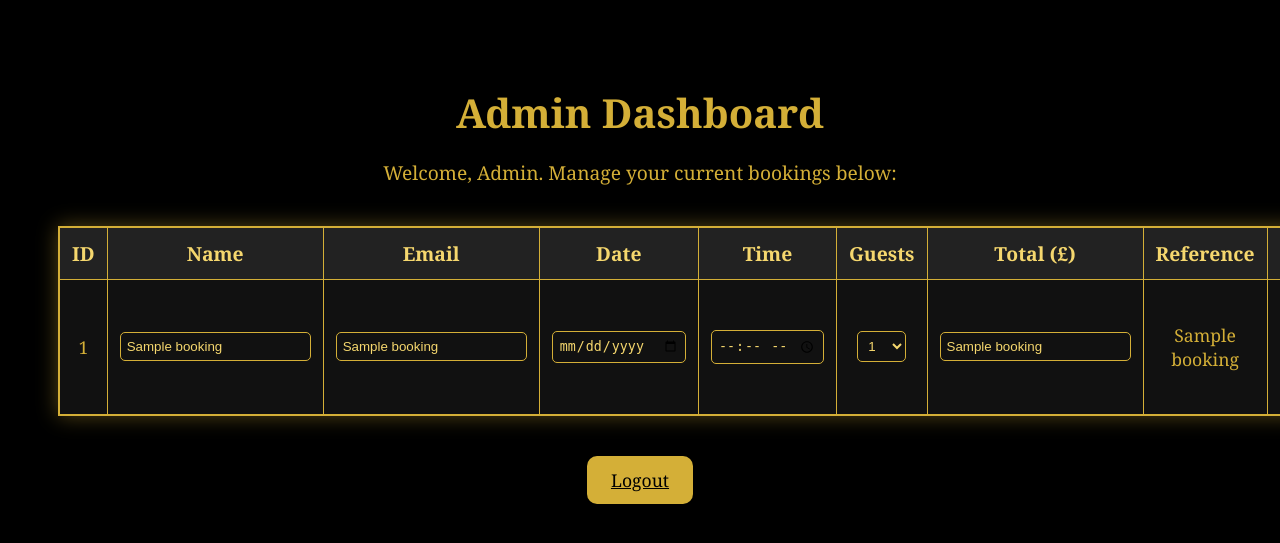
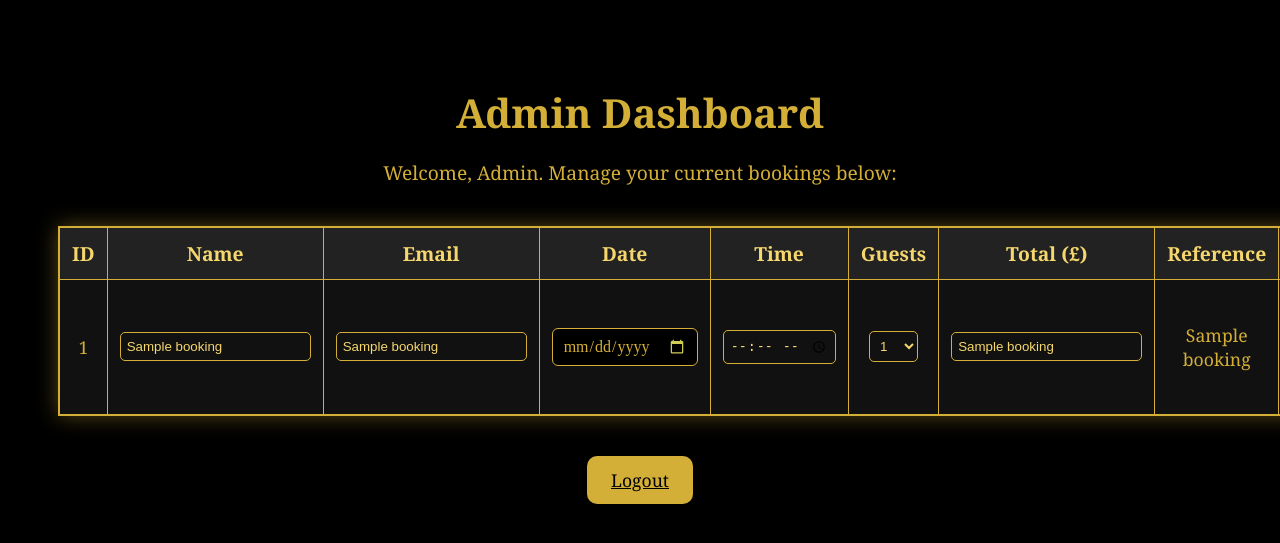
Before and after one commit to elementsbychefsultan/elements_by_chef_sultan, a Flask app: template templates/admin.html in a window 1280 px wide; the page is wider, and only the part inside the window is pictured. Shown: the top 543 px of that part. Run offline with Flask 3, Linux system fonts and the light colour scheme; the template is opened without the code that fills it: most values are stand-ins (such as "Sample title", 1, 10 or a date in 2020).

Commit message:
Styled date picker with visible gold icon and refined luxury theme

```diff
--- a/static/style.css
+++ b/static/style.css
@@ -139,3 +139,34 @@ footer a:hover {
     width: 95%;
   }
 }
+/* ------------------------------------------
+   Date Picker Styling (Booking Form)
+-------------------------------------------*/
+
+/* Make the calendar icon visible and gold */
+input[type="date"]::-webkit-calendar-picker-indicator {
+  filter: brightness(0) saturate(100%) invert(83%) sepia(45%) saturate(543%) hue-rotate(8deg) brightness(92%) contrast(90%);
+  cursor: pointer;
+}
+
+/* Date input gold text on black background */
+input[type="date"] {
+  background-color: #000;
+  color: #d4af37;
+  border: 1.5px solid #d4af37;
+  padding: 8px 10px;
+  border-radius: 6px;
+  font-family: 'Playfair Display', serif;
+  font-size: 1rem;
+}
+
+/* Placeholder gold */
+input[type="date"]::placeholder {
+  color: #d4af37;
+}
+
+/* On focus */
+input[type="date"]:focus {
+  outline: none;
+  box-shadow: 0 0 8px rgba(212, 175, 55, 0.6);
+}
```
